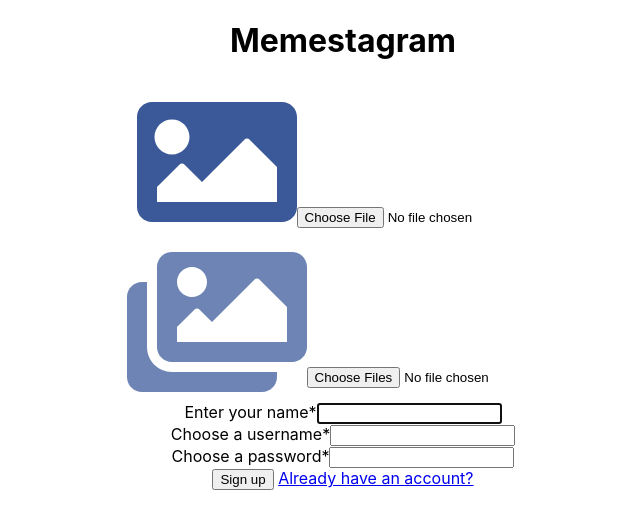
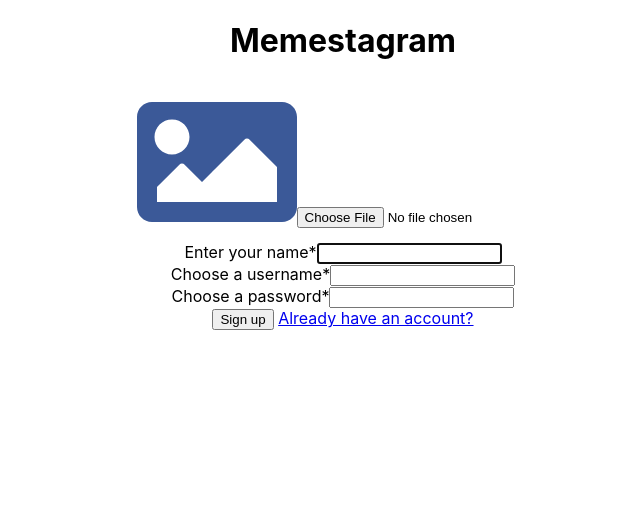
Before and after one commit to thinkful-ei-leopard/memestagram-client, a React (Create React App) app: page /register in a window 1280 px wide. Shown: the top 528 px of the page, without its empty margins (297-937 px from the left). Built offline with nearby package versions, Linux system fonts and the light colour scheme.

Commit message:
removed multiple image function

```diff
--- a/src/components/Image-Upload/Upload-Button.js
+++ b/src/components/Image-Upload/Upload-Button.js
@@ -10,11 +10,4 @@ export default props =>
       </label>
       <input type='file' id='single' onChange={props.onChange} />
     </div>
-
-    <div className='button'>
-      <label htmlFor='multi'>
-        <FontAwesomeIcon icon={faImages} color='#6d84b4' size='10x' />
-      </label>
-      <input type='file' id='multi' onChange={props.onChange} multiple />
     </div>
-  </div>
```
